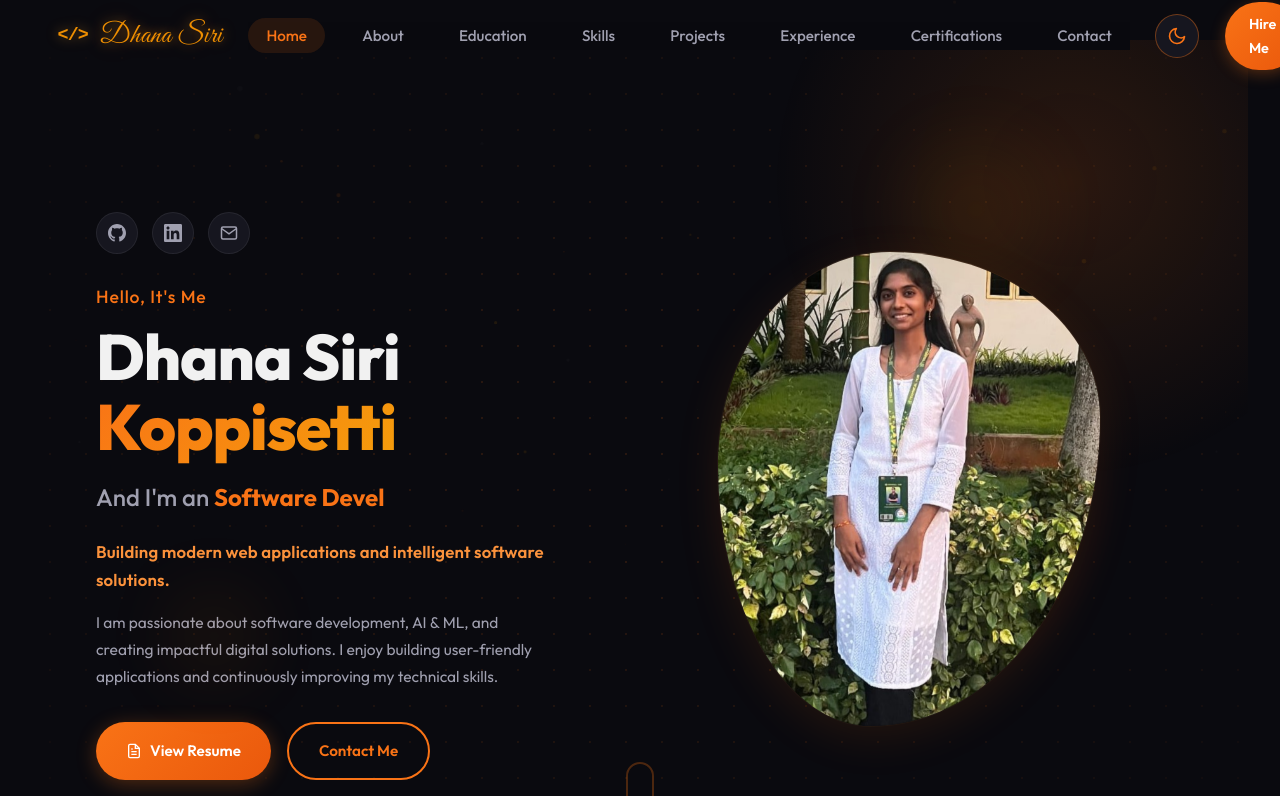
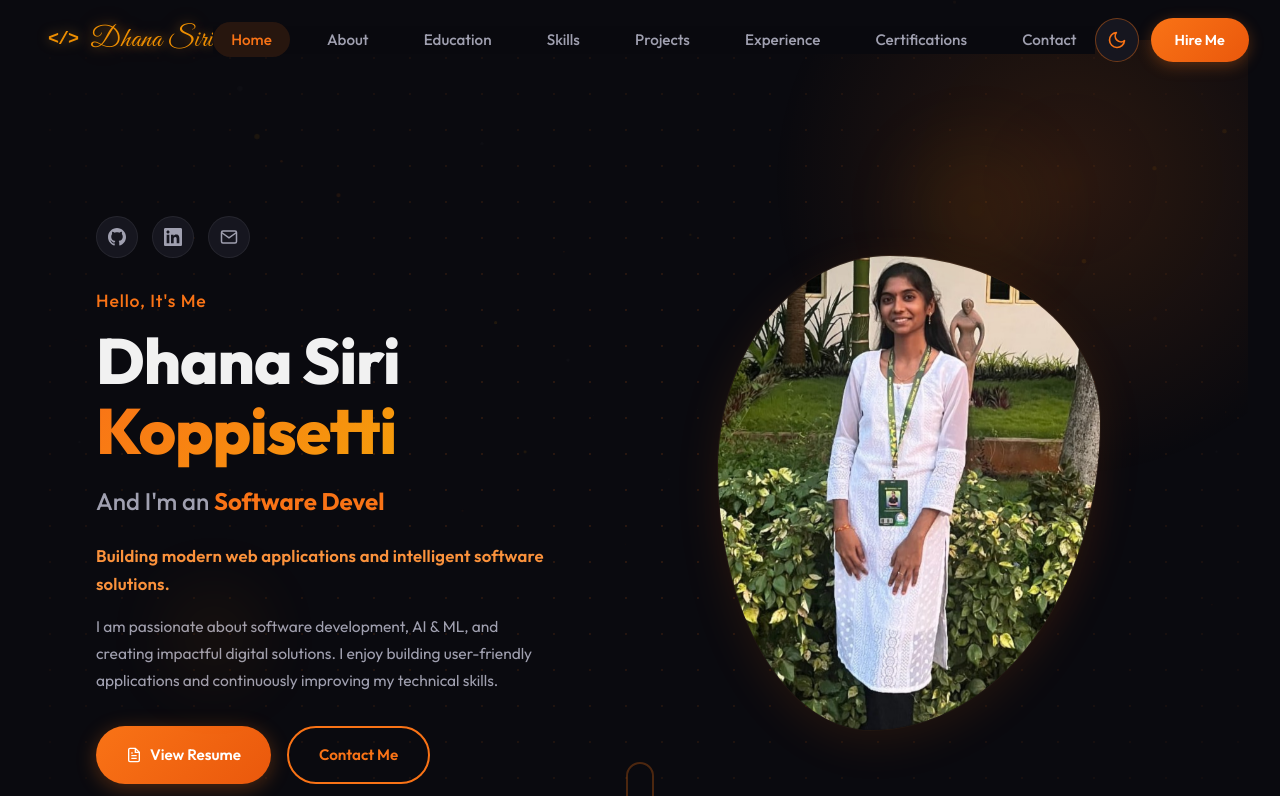
Before and after one commit to AiLynx72/video-portfolio, a React (Vite) app: page / in a window 1280 px wide. Shown: the top 796 px of the page. Built offline with nearby package versions, Linux system fonts and the light colour scheme.

Commit message:
fix: resolve full viewport width navbar, min-heights, actions wrapper, and collapse triggers at <=992px

```diff
--- a/src/components/Navbar.jsx
+++ b/src/components/Navbar.jsx
@@ -91,7 +91,8 @@ const Navbar = () => {
   };
 
   return (
-    <nav className={`navbar${scrolled ? ' scrolled' : ''}`} id="navbar">
+    <nav className={`navbar${scrolled ? ' scrolled' : ''}${menuOpen ? ' menu-open' : ''}`} id="navbar">
+      <div className="nav-container">
         <a href="#home" onClick={(e) => handleNavClick(e, '#home')} style={{ textDecoration: 'none' }}>
           <DevLogo />
         </a>
@@ -120,6 +121,7 @@ const Navbar = () => {
           </li>
         </ul>
 
+        <div className="nav-actions">
           {/* Theme Toggle */}
           <button
             className={`theme-toggle${rotating ? ' rotating' : ''}`}
@@ -149,6 +151,8 @@ const Navbar = () => {
             <span style={{ opacity: menuOpen ? '0' : '1' }} />
             <span style={{ transform: menuOpen ? 'rotate(-45deg) translate(5px, -6px)' : '' }} />
           </button>
+        </div>
+      </div>
     </nav>
   );
 };
--- a/src/index.css
+++ b/src/index.css
@@ -35,7 +35,7 @@
   --shadow-orange: 0 0 40px rgba(249, 115, 22, 0.15);
   --shadow-card:   0 8px 32px rgba(0, 0, 0, 0.4);
   --font:          'Outfit', sans-serif;
-  --nav-height:    72px;
+  --nav-height:    80px;
   --navbar-height: var(--nav-height);
 }
 
@@ -240,14 +240,10 @@ ul { list-style: none; }
 .navbar {
   position: fixed;
   top: 0; left: 0; right: 0;
-  margin: 0 auto;
-  width: min(95%, 1400px);
-  height: var(--nav-height);
-  display: flex;
-  align-items: center;
-  justify-content: space-between;
-  gap: clamp(12px, 2vw, 32px);
-  padding: 0 2%;
+  width: 100%;
+  min-height: 80px;
+  display: flex;
+  align-items: center;
   z-index: 1000;
   transition: var(--transition);
   background: transparent;
@@ -255,6 +251,27 @@ ul { list-style: none; }
   transform: translateY(-100%);
   animation: slideDown 0.6s cubic-bezier(0.25, 1, 0.5, 1) forwards;
   animation-delay: 0.1s;
+}
+
+.nav-container {
+  width: 100%;
+  max-width: none;
+  padding-inline: clamp(16px, 4vw, 48px);
+  display: flex;
+  align-items: center;
+  justify-content: space-between;
+  min-height: inherit;
+}
+
+.nav-actions {
+  display: flex;
+  align-items: center;
+  gap: 12px;
+  flex-shrink: 0;
+}
+
+.navbar * {
+  max-width: 100%;
 }
 
 /* Centered navigation on desktop */
@@ -2778,11 +2795,71 @@ section {
   .skills-grid { grid-template-columns: repeat(2, 1fr); grid-auto-rows: auto; }
   .projects-grid { grid-template-columns: repeat(2, 1fr); }
   .about-content { gap: 50px; }
+  .skills-grid { grid-template-columns: repeat(2, 1fr); }
+
+  .hero {
+    min-height: auto;
+    padding-top: calc(var(--navbar-height) + 40px);
+    padding-bottom: 60px;
+    justify-content: flex-start;
+  }
+
+  .hero-content {
+    display: grid;
+    grid-template-columns: 1fr;
+    gap: 40px;
+    margin: 0 auto;
+    width: 100%;
+  }
+
+  .hero-image {
+    display: flex;
+    justify-content: center;
+    margin-top: 20px;
+    margin-bottom: 20px;
+    opacity: 1 !important;
+    transform: none !important;
+  }
+
+  .hero-image-container {
+    width: min(80vw, 420px);
+    height: auto;
+    aspect-ratio: 420 / 520;
+  }
+
+  .image-glow {
+    width: calc(min(80vw, 420px) + 40px);
+    height: calc(min(80vw, 420px) + 40px);
+  }
+
+  .about-content {
+    grid-template-columns: 1fr;
+    text-align: center;
+  }
+
+  .about-gif-wrapper { justify-content: center; }
+  .about-gif-frame  { max-width: 340px; margin: 0 auto; }
+
+  .contact-content {
+    grid-template-columns: 1fr;
+  }
+
+  .form-row { grid-template-columns: 1fr; }
+
+  .projects-grid {
+    grid-template-columns: 1fr;
+    max-width: 480px;
+    margin: 0 auto;
+  }
+
+  .skills-grid { grid-template-columns: repeat(2, 1fr); }
+}
+
+@media (max-width: 992px) {
   :root {
-    --nav-height: 62px;
-    --navbar-height: 62px;
-  }
-  .skills-grid { grid-template-columns: repeat(2, 1fr); }
+    --nav-height: 80px;
+    --navbar-height: 80px;
+  }
 
   .nav-links {
     position: absolute;
@@ -2829,69 +2906,31 @@ section {
     text-align: center;
   }
 
-  .navbar > .btn-hire { display: none; }
-  .theme-toggle { display: flex; margin-left: auto; }
+  .nav-actions > .btn-hire { display: none; }
   .hamburger { display: flex; }
-
-  .hero {
-    min-height: auto;
-    padding-top: calc(var(--navbar-height) + 40px);
-    padding-bottom: 60px;
-    justify-content: flex-start;
-  }
-
-  .hero-content {
-    display: grid;
-    grid-template-columns: 1fr;
-    gap: 40px;
-    margin: 0 auto;
-    width: 100%;
-  }
-
-  .hero-image {
-    display: flex;
-    justify-content: center;
-    margin-top: 20px;
-    margin-bottom: 20px;
-    opacity: 1 !important;
-    transform: none !important;
-  }
-
-  .hero-image-container {
-    width: min(80vw, 420px);
-    height: auto;
-    aspect-ratio: 420 / 520;
-  }
-
-  .image-glow {
-    width: calc(min(80vw, 420px) + 40px);
-    height: calc(min(80vw, 420px) + 40px);
-  }
-
-  .about-content {
-    grid-template-columns: 1fr;
-    text-align: center;
-  }
-
-  .about-gif-wrapper { justify-content: center; }
-  .about-gif-frame  { max-width: 340px; margin: 0 auto; }
-
-  .contact-content {
-    grid-template-columns: 1fr;
-  }
-
-  .form-row { grid-template-columns: 1fr; }
-
-  .projects-grid {
-    grid-template-columns: 1fr;
-    max-width: 480px;
-    margin: 0 auto;
-  }
-
-  .skills-grid { grid-template-columns: repeat(2, 1fr); }
 }
 
 @media (max-width: 768px) {
+  :root {
+    --nav-height: 72px;
+    --navbar-height: 72px;
+  }
+
+  .navbar {
+    min-height: 72px;
+    padding-block: 10px;
+    align-items: center;
+    overflow: hidden;
+  }
+
+  .navbar.menu-open {
+    overflow: visible;
+  }
+
+  .nav-container {
+    padding-inline: 20px;
+  }
+
   .hero-content {
     text-align: center;
   }
```
Lines whose indentation alone changed are shown as unchanged.
